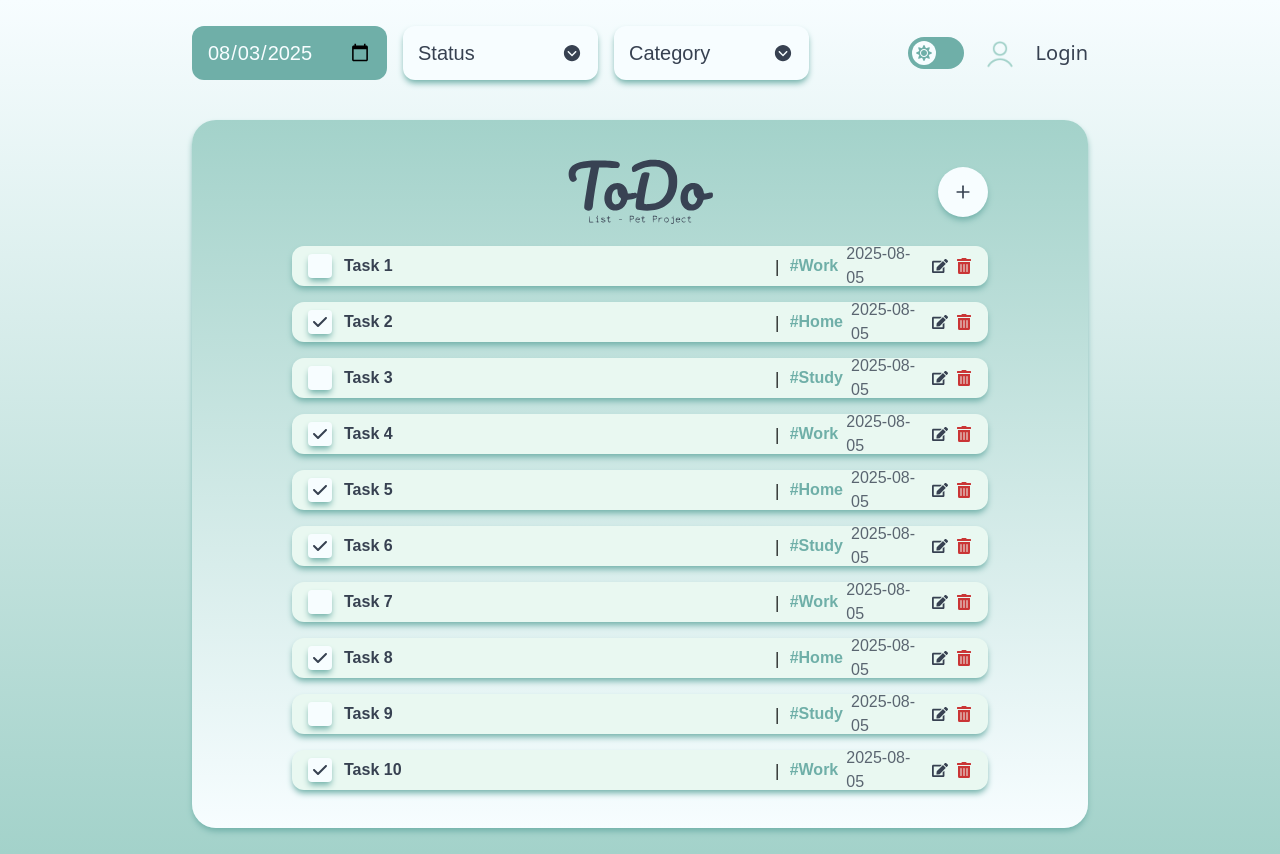
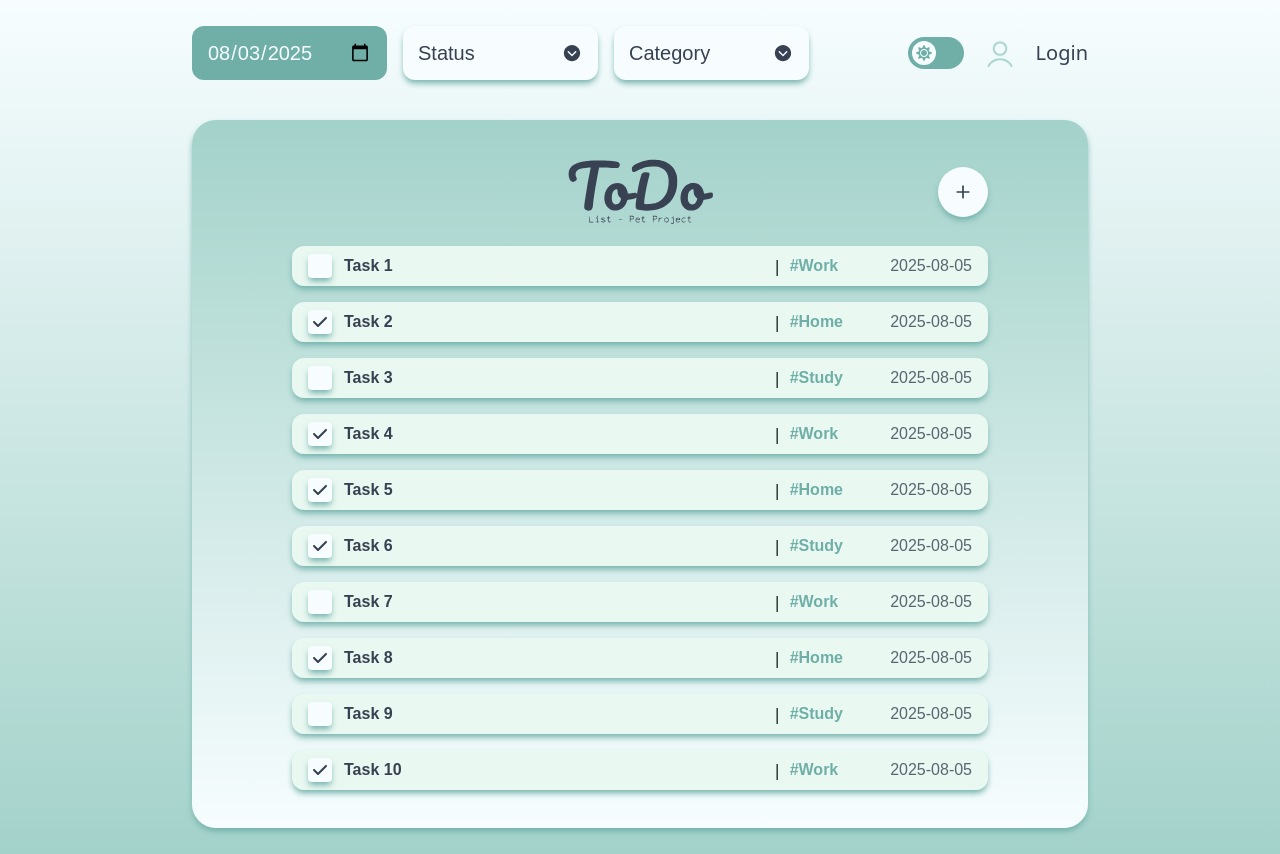
Before and after one commit to Violettalez/ToDoList_PetProject_React_Node.js_FireBase, a React (Vite) app: page /home in a window 1280 px wide. Built offline with nearby package versions, Linux system fonts and the light colour scheme.

Commit message:
add hover effect to display edit and delete buttons on task items

```diff
--- a/src/frontend/pages/Home.jsx
+++ b/src/frontend/pages/Home.jsx
@@ -101,6 +101,7 @@ function Home() {
   const [selectedStatus, setSelectedStatus] = useState("");
   const [openStatusList, setOpenStatusList] = useState(false);
   const [openProfile, setOpenProfile] = useState(false);
+  const [hoveredId, setHoveredId] = useState(null);
 
   const handleStatusChange = (value) => {
     setSelectedStatus(value);
@@ -271,6 +272,8 @@ function Home() {
             <div
               key={task.id}
               className="flex justify-between items-center w-full gap-4 h-10 bg-bg2 rounded-xl px-4 shadow-main"
+              onMouseEnter={() => setHoveredId(task.id)}
+              onMouseLeave={() => setHoveredId(null)}
             >
               <div className="flex items-center gap-3 cursor-pointer">
                 {/*Check box field*/}
@@ -299,7 +302,8 @@ function Home() {
                 </p>
 
                 {/*Edit button and delete button*/}
-                <div className="flex items-center gap-2 ">
+                {hoveredId === task.id && (
+                  <div className=" flex items-center gap-2">
                     <button>
                       <FaEdit className="text-text text-base cursor-pointer" />
                     </button>
@@ -307,6 +311,7 @@ function Home() {
                       <FaTrashAlt className="text-accent2 text-base cursor-pointer" />
                     </button>
                   </div>
+                )}
               </div>
             </div>
           ))}
```
Lines whose indentation alone changed are shown as unchanged.
